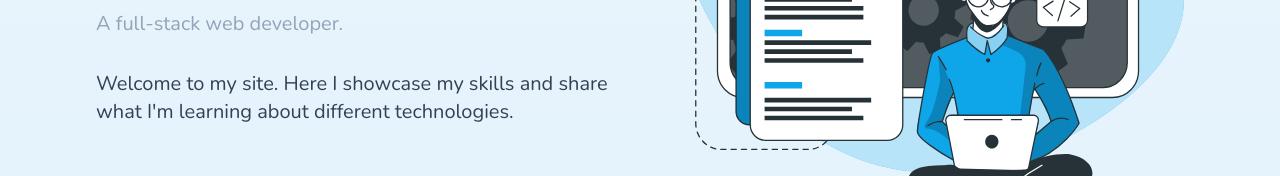
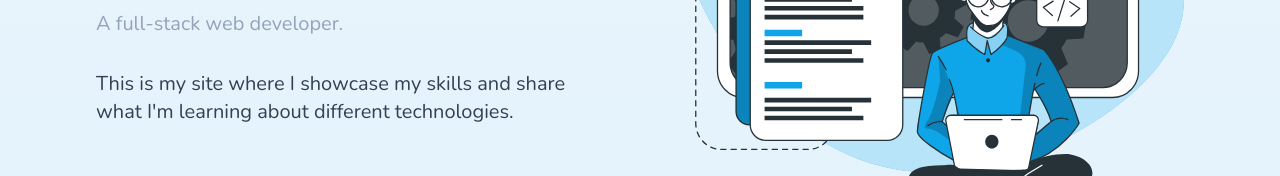
Before and after one commit to NorbertMerkli/norbertmerkli.dev, a Next.js app: page / in a window 1280 px wide. Shown: the part 424-600 px from the top of the page. Built offline with nearby package versions, Linux system fonts and the light colour scheme; no server answers.

Commit message:
Rephrase the text in the hero section

```diff
--- a/src/app/page.tsx
+++ b/src/app/page.tsx
@@ -23,8 +23,8 @@ export default function Home() {
             A full-stack web developer.
           </h2>
           <p className="my-8 text-xl">
-            Welcome to my site. Here I showcase my skills and share what
-            I&apos;m learning about different technologies.
+            This is my site where I showcase my skills and share what I&apos;m
+            learning about different technologies.
           </p>
         </section>
         <div className="relative z-0 flex-1">
```
